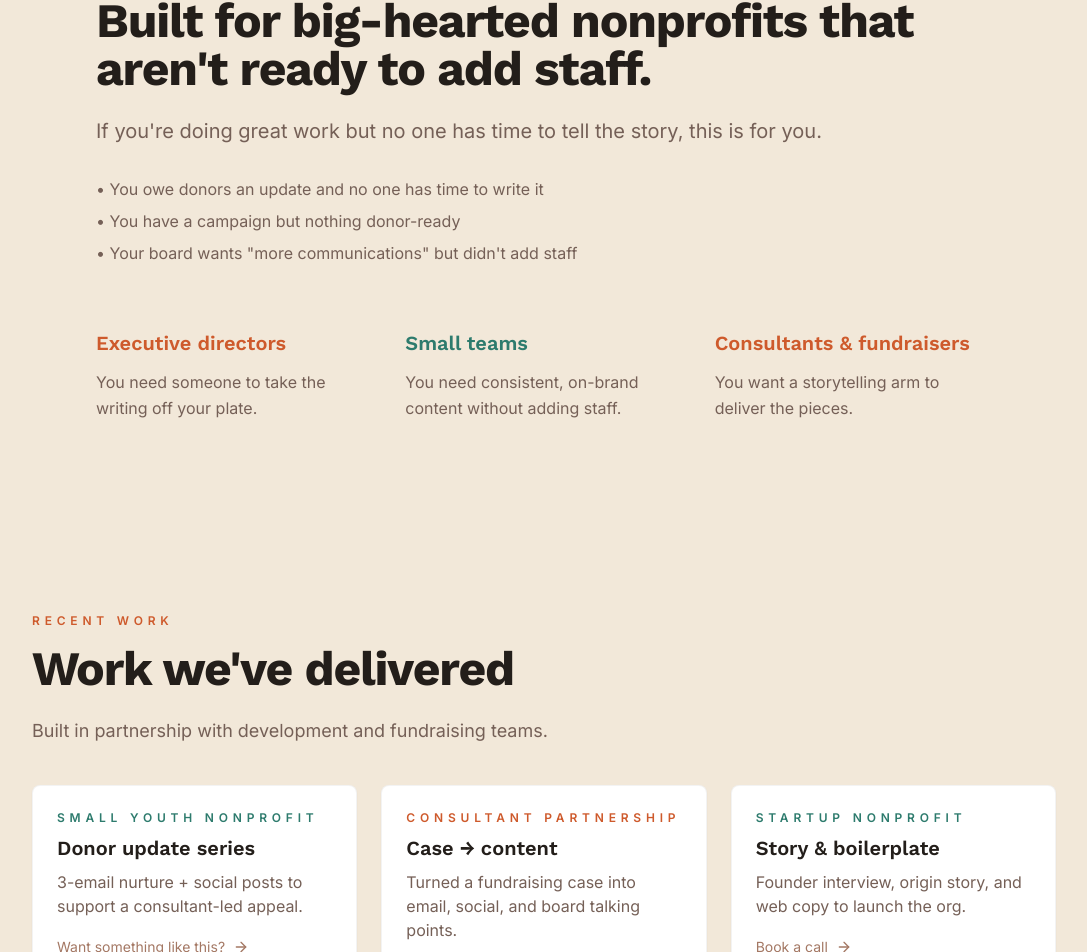
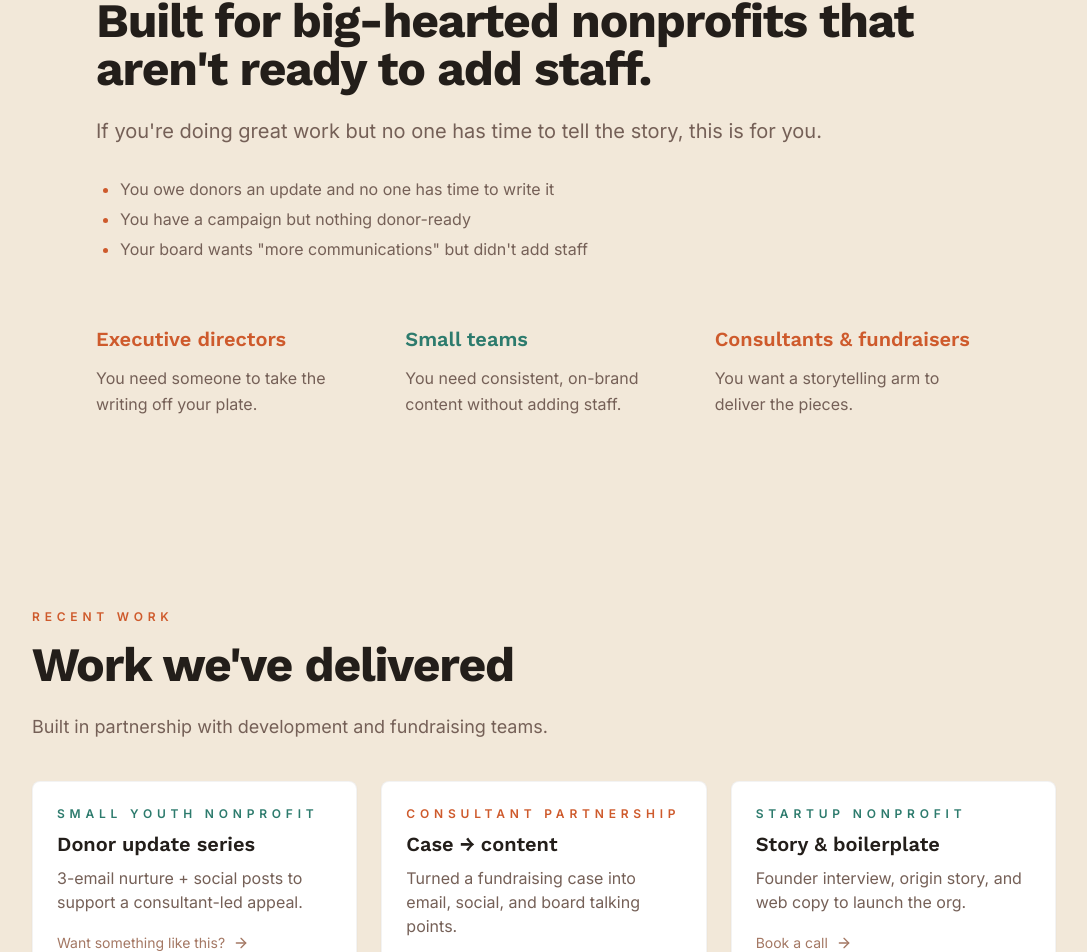
Before and after one commit to scienceontheside/labor-delivery-launchpad, a React (Vite) app: page / in a window 1280 px wide. Shown: the part 758-1710 px from the top of the page, without its empty margins (96-1183 px from the left). Built offline with nearby package versions, Linux system fonts and the light colour scheme; no server answers; the HTML template or start-up script is replaced by a standard one.

Commit message:
Refactor: Style pain bullets as list

```diff
--- a/src/components/site/Audience.tsx
+++ b/src/components/site/Audience.tsx
@@ -9,10 +9,10 @@ export default function Audience() {
         <p className="font-body text-lg md:text-xl text-muted-foreground mb-8">
           If you're doing great work but no one has time to tell the story, this is for you.
         </p>
-        <ul className="space-y-2 text-muted-foreground font-body mb-12">
-          <li>• You owe donors an update and no one has time to write it</li>
-          <li>• You have a campaign but nothing donor-ready</li>
-          <li>• Your board wants "more communications" but didn't add staff</li>
+        <ul className="space-y-1.5 text-muted-foreground font-body mb-12 list-disc pl-6 marker:text-accent-orange">
+          <li>You owe donors an update and no one has time to write it</li>
+          <li>You have a campaign but nothing donor-ready</li>
+          <li>Your board wants "more communications" but didn't add staff</li>
         </ul>
         <div className="space-y-6 md:space-y-0 md:grid md:grid-cols-3 md:gap-8 mt-16">
           <div className="space-y-3 py-4 md:py-0">
```
